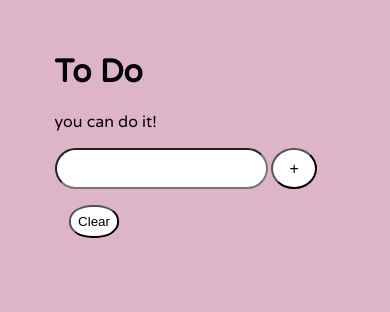
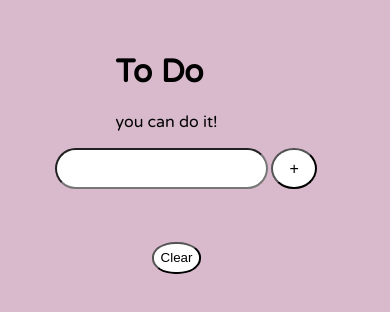
Before and after one commit to keanupeace/A3, a SvelteKit app: page / in a window 390 px wide. Shown: the top 312 px of the page. Built offline with nearby package versions, Linux system fonts and the light colour scheme.

Commit message:
added media qiuqwo

```diff
--- a/src/animista.css
+++ b/src/animista.css
@@ -15,12 +15,12 @@
     background: rgb(241, 204, 213);
   }
   100% {
-    background: rgb(171, 120, 167);
+    background: rgb(192, 168, 195);
   }
 }
 @keyframes color-change-2x {
   0% {
-    background:rgb(171, 120, 167);
+    background:rgb(192, 168, 195);
   }
   100% {
     background:rgb(241, 204, 213);
--- a/src/routes/Todo.svelte
+++ b/src/routes/Todo.svelte
@@ -88,7 +88,7 @@ li.done {
 }
 
 .done-list {
-     padding: 0;
+     padding: 2vw;
      list-style:none;
 }
 
@@ -128,5 +128,22 @@ form button {
           background-color: #dfdfdf;
      }
 }
+@media screen and (max-width: 500px) {
+     .lists {
+     padding-left: 20%;
+     display: flex;
+     flex-direction: column;
+     justify-content: space-between;
+     & > div {
+          flex-basis: 50%;
+          flex-shrink: 0;
+     }
+
+}
+.clear-button {
+     margin: 15%;
+}
+
+}
 
 </style>
--- a/src/style.css
+++ b/src/style.css
@@ -3,11 +3,17 @@ body {
      background-color: rgb(241, 204, 213);
      margin: 0;
      padding: 8vw;
-    animation: 7s linear 0s infinite alternate both running color-change-2x;
+    animation: 10s linear 0s infinite alternate both running color-change-2x;
 
 }
+
 .wrapper {
      max-width: 600px;
      margin: 0 auto;
      padding-left: 6vw;
 }
+@media screen and (max-width: 500px) {
+     h1, p {
+          padding-left: 20%;
+     }
+}
```
